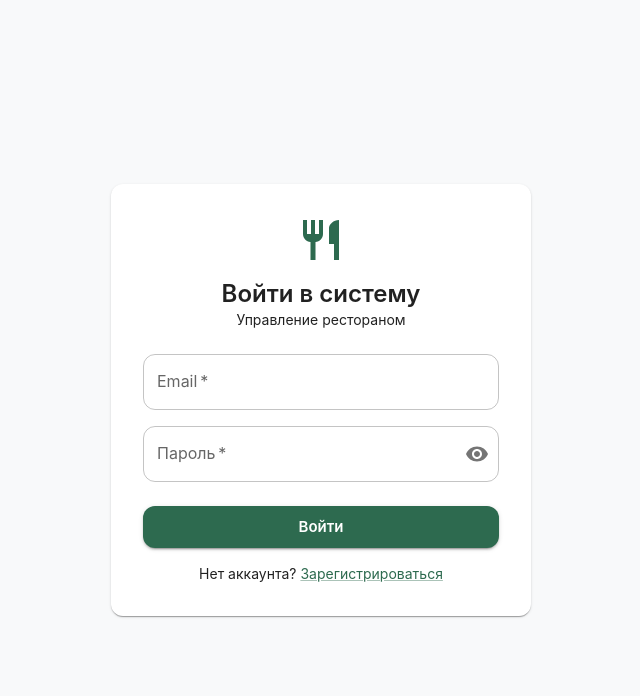
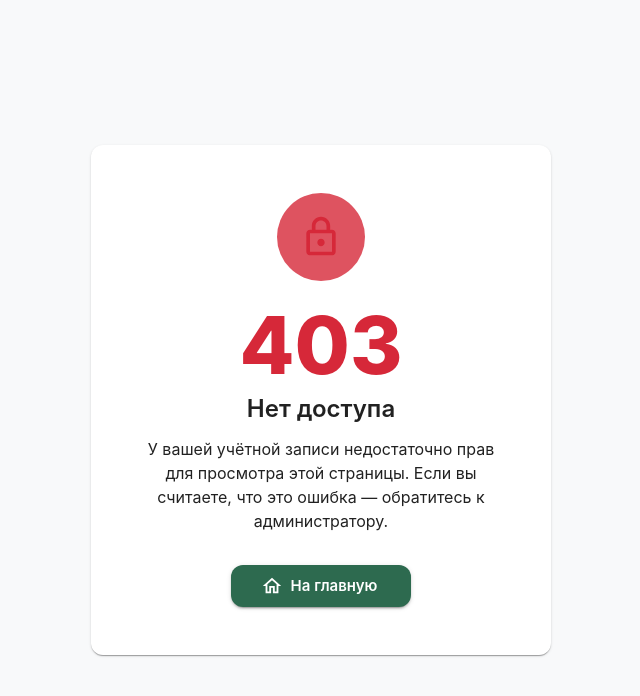
Before and after one commit to zvshkin/restaurant-app, a React (Vite) app: page /access-denied in a window 1280 px wide. Before the commit this address led to /login. Shown: the top 696 px of the page, without its empty margins (319-959 px from the left). Built offline with nearby package versions, Linux system fonts and the light colour scheme; no server answers.

Commit message:
ADD: real role guards and access denied page

```diff
--- a/src/App.jsx
+++ b/src/App.jsx
@@ -1,21 +1,22 @@
 import { Routes, Route, Navigate } from 'react-router-dom';
-import PrivateRoute   from './components/common/PrivateRoute';
-import AppLayout      from './components/layout/AppLayout';
-import LoginPage      from './pages/LoginPage';
-import RegisterPage   from './pages/RegisterPage';
-import DashboardPage  from './pages/DashboardPage';
-import InventoryPage  from './pages/InventoryPage';
-import MenuPage       from './pages/MenuPage';
+import PrivateRoute      from './components/common/PrivateRoute';
+import AppLayout         from './components/layout/AppLayout';
+import LoginPage         from './pages/LoginPage';
+import RegisterPage      from './pages/RegisterPage';
+import AccessDeniedPage  from './pages/AccessDeniedPage';
+import DashboardPage     from './pages/DashboardPage';
+import InventoryPage     from './pages/InventoryPage';
+import MenuPage          from './pages/MenuPage';
 
 export default function App() {
   return (
     <Routes>
-      {/* Публичные роуты */}
-      <Route path="/login"    element={<LoginPage />} />
-      <Route path="/register" element={<RegisterPage />} />
 
-      {/* Приватные роуты */}
-      <Route element={<PrivateRoute allowedRoles={['admin']} />}>
+      <Route path="/login"          element={<LoginPage />} />
+      <Route path="/register"       element={<RegisterPage />} />
+      <Route path="/access-denied"  element={<AccessDeniedPage />} />
+
+      <Route element={<PrivateRoute allowedRoles={['admin', 'chef']} />}>
         <Route element={<AppLayout />}>
           <Route path="/dashboard"           element={<DashboardPage />} />
           <Route path="/dashboard/inventory" element={<InventoryPage />} />
@@ -23,9 +24,24 @@ export default function App() {
         </Route>
       </Route>
 
-      {/* Редирект с корня */}
+      <Route element={<PrivateRoute allowedRoles={['admin']} />}>
+        <Route element={<AppLayout />}>
+          <Route
+            path="/admin"
+            element={
+              <Navigate to="/admin/users" replace />
+            }
+          />
+          <Route
+            path="/admin/users"
+            element={<DashboardPage />}
+          />
+        </Route>
+      </Route>
+
       <Route path="/" element={<Navigate to="/dashboard" replace />} />
       <Route path="*" element={<Navigate to="/dashboard" replace />} />
+
     </Routes>
   );
 }
--- a/src/components/common/PrivateRoute.jsx
+++ b/src/components/common/PrivateRoute.jsx
@@ -2,30 +2,45 @@ import { Navigate, Outlet } from 'react-router-dom';
 import { Box, CircularProgress } from '@mui/material';
 import { useAuth } from '../../contexts/AuthContext';
 
-/**
- * @param {string[]} allowedRoles - Роли с доступом. По умолчанию — любая роль.
- *                                  Например: allowedRoles={['admin']}
- */
 export default function PrivateRoute({ allowedRoles = [] }) {
   const { user, profile, loading } = useAuth();
 
   if (loading) {
     return (
-      <Box sx={{
-        minHeight: '100vh',
-        display: 'flex',
-        alignItems: 'center',
-        justifyContent: 'center',
-      }}>
+      <Box
+        sx={{
+          minHeight: '100vh',
+          display: 'flex',
+          alignItems: 'center',
+          justifyContent: 'center',
+        }}
+      >
         <CircularProgress />
       </Box>
     );
   }
 
-  if (!user) return <Navigate to="/login" replace />;
+  if (!user) {
+    return <Navigate to="/login" replace />;
+  }
 
-  if (allowedRoles.length > 0 && profile && !allowedRoles.includes(profile.role)) {
-    return <Navigate to="/dashboard" replace />;
+  if (!profile) {
+    return (
+      <Box
+        sx={{
+          minHeight: '100vh',
+          display: 'flex',
+          alignItems: 'center',
+          justifyContent: 'center',
+        }}
+      >
+        <CircularProgress />
+      </Box>
+    );
+  }
+
+  if (allowedRoles.length > 0 && !allowedRoles.includes(profile.role)) {
+    return <Navigate to="/access-denied" replace />;
   }
 
   return <Outlet />;
--- a/src/components/layout/Sidebar.jsx
+++ b/src/components/layout/Sidebar.jsx
@@ -1,38 +1,68 @@
 import { useLocation, useNavigate } from 'react-router-dom';
 import {
   Drawer, List, ListItem, ListItemButton, ListItemIcon,
-  ListItemText, Box, Typography, Divider,
+  ListItemText, Box, Typography, Divider, Chip,
 } from '@mui/material';
-import Dashboard from '@mui/icons-material/Dashboard';
-import Inventory2 from '@mui/icons-material/Inventory2';
-import RestaurantMenu from '@mui/icons-material/RestaurantMenu';
-import Restaurant from '@mui/icons-material/Restaurant';
+import {
+  Dashboard, Inventory2, RestaurantMenu,
+  Restaurant, AdminPanelSettings,
+} from '@mui/icons-material';
+import { useAuth } from '../../contexts/AuthContext';
 
 const NAV_ITEMS = [
-  { label: 'Панель',  path: '/dashboard',           icon: <Dashboard /> },
-  { label: 'Склад',   path: '/dashboard/inventory', icon: <Inventory2 /> },
-  { label: 'Меню',    path: '/dashboard/menu',      icon: <RestaurantMenu /> },
+  {
+    label: 'Панель',
+    path:  '/dashboard',
+    icon:  <Dashboard />,
+    roles: ['admin', 'chef'],
+  },
+  {
+    label: 'Склад',
+    path:  '/dashboard/inventory',
+    icon:  <Inventory2 />,
+    roles: ['admin', 'chef'],
+  },
+  {
+    label: 'Меню',
+    path:  '/dashboard/menu',
+    icon:  <RestaurantMenu />,
+    roles: ['admin', 'chef'],
+  },
 ];
+
+const ADMIN_ITEMS = [
+  {
+    label: 'Пользователи',
+    path:  '/admin/users',
+    icon:  <AdminPanelSettings />,
+    roles: ['admin'],
+  },
+];
+
+const ROLE_LABELS = {
+  admin:  { label: 'Администратор', color: 'primary' },
+  chef:   { label: 'Повар',         color: 'warning' },
+  client: { label: 'Клиент',        color: 'success' },
+};
 
 function SidebarContent() {
   const location = useLocation();
   const navigate  = useNavigate();
+  const { profile, role } = useAuth();
 
-  return (
-    <Box sx={{ display: 'flex', flexDirection: 'column', height: '100%' }}>
-      {/* Лого */}
-      <Box sx={{ p: 3, display: 'flex', alignItems: 'center', gap: 1 }}>
-        <Restaurant sx={{ color: 'primary.main', fontSize: 28 }} />
-        <Typography variant="h6" color="primary.main">
-          Ресторан
-        </Typography>
-      </Box>
-      <Divider />
+  const roleLabel = ROLE_LABELS[role] ?? null;
 
-      {/* Навигация */}
-      <List sx={{ mt: 1, px: 1 }}>
-        {NAV_ITEMS.map(item => {
-          const isActive = location.pathname === item.path;
+  const visibleNavItems = NAV_ITEMS.filter(
+    item => !item.roles || item.roles.includes(role)
+  );
+  const visibleAdminItems = ADMIN_ITEMS.filter(
+    item => !item.roles || item.roles.includes(role)
+  );
+
+  const renderItem = (item) => {
+    const isActive = location.pathname === item.path
+      || (item.path !== '/dashboard' && location.pathname.startsWith(item.path));
+
     return (
       <ListItem key={item.path} disablePadding sx={{ mb: 0.5 }}>
         <ListItemButton
@@ -53,26 +83,87 @@ function SidebarContent() {
         </ListItemButton>
       </ListItem>
     );
-        })}
+  };
+
+  return (
+    <Box sx={{ display: 'flex', flexDirection: 'column', height: '100%' }}>
+
+      <Box sx={{ p: 3 }}>
+        <Box sx={{ display: 'flex', alignItems: 'center', gap: 1, mb: 1.5 }}>
+          <Restaurant sx={{ color: 'primary.main', fontSize: 28 }} />
+          <Typography variant="h6" color="primary.main" fontWeight={700}>
+            Ресторан
+          </Typography>
+        </Box>
+
+        {profile && (
+          <Box>
+            <Typography variant="body2" fontWeight={600} noWrap>
+              {profile.full_name || profile.email}
+            </Typography>
+            {roleLabel && (
+              <Chip
+                label={roleLabel.label}
+                color={roleLabel.color}
+                size="small"
+                sx={{ mt: 0.5, fontSize: '0.7rem', height: 20 }}
+              />
+            )}
+          </Box>
+        )}
+      </Box>
+
+      <Divider />
+
+      <List sx={{ mt: 1, px: 1, flexGrow: 1 }}>
+        {visibleNavItems.map(renderItem)}
       </List>
+
+      {visibleAdminItems.length > 0 && (
+        <>
+          <Divider sx={{ mx: 2 }} />
+          <Box sx={{ px: 2, pt: 1.5, pb: 0.5 }}>
+            <Typography variant="caption" color="text.disabled" sx={{ fontWeight: 600, letterSpacing: 1 }}>
+              АДМИНИСТРИРОВАНИЕ
+            </Typography>
+          </Box>
+          <List sx={{ pb: 2, px: 1 }}>
+            {visibleAdminItems.map(renderItem)}
+          </List>
+        </>
+      )}
+
     </Box>
   );
 }
 
 export default function Sidebar({ drawerWidth, mobileOpen, onClose }) {
-  const drawerSx = { width: drawerWidth, flexShrink: 0,
-    '& .MuiDrawer-paper': { width: drawerWidth, boxSizing: 'border-box' } };
+  const drawerSx = {
+    width: drawerWidth,
+    flexShrink: 0,
+    '& .MuiDrawer-paper': {
+      width: drawerWidth,
+      boxSizing: 'border-box',
+    },
+  };
 
   return (
     <Box component="nav" sx={{ width: { sm: drawerWidth } }}>
-      {/* Mobile */}
-      <Drawer variant="temporary" open={mobileOpen} onClose={onClose}
-        ModalProps={{ keepMounted: true }} sx={{ display: { xs: 'block', sm: 'none' }, ...drawerSx }}>
+      <Drawer
+        variant="temporary"
+        open={mobileOpen}
+        onClose={onClose}
+        ModalProps={{ keepMounted: true }}
+        sx={{ display: { xs: 'block', sm: 'none' }, ...drawerSx }}
+      >
         <SidebarContent />
       </Drawer>
-      {/* Desktop */}
-      <Drawer variant="permanent" open
-        sx={{ display: { xs: 'none', sm: 'block' }, ...drawerSx }}>
+
+      <Drawer
+        variant="permanent"
+        open
+        sx={{ display: { xs: 'none', sm: 'block' }, ...drawerSx }}
+      >
         <SidebarContent />
       </Drawer>
     </Box>
--- /dev/null
+++ b/src/pages/AccessDeniedPage.jsx
@@ -0,0 +1,83 @@
+import { useNavigate } from 'react-router-dom';
+import {
+  Box, Typography, Button, Paper,
+} from '@mui/material';
+import { LockOutlined, HomeOutlined } from '@mui/icons-material';
+import { useAuth } from '../contexts/AuthContext';
+
+export default function AccessDeniedPage() {
+  const navigate = useNavigate();
+  const { role }  = useAuth();
+
+  const homeRoute = role === 'client' ? '/menu' : '/dashboard';
+
+  return (
+    <Box
+      sx={{
+        minHeight: '100vh',
+        display: 'flex',
+        alignItems: 'center',
+        justifyContent: 'center',
+        bgcolor: 'background.default',
+        p: 2,
+      }}
+    >
+      <Paper
+        sx={{
+          p: { xs: 4, sm: 6 },
+          maxWidth: 460,
+          width: '100%',
+          textAlign: 'center',
+        }}
+      >
+        <Box
+          sx={{
+            width: 88,
+            height: 88,
+            borderRadius: '50%',
+            bgcolor: 'error.light',
+            display: 'flex',
+            alignItems: 'center',
+            justifyContent: 'center',
+            mx: 'auto',
+            mb: 3,
+          }}
+        >
+          <LockOutlined sx={{ fontSize: 44, color: 'error.main' }} />
+        </Box>
+
+        <Typography
+          variant="h1"
+          sx={{
+            fontSize: '5rem',
+            fontWeight: 800,
+            color: 'error.main',
+            lineHeight: 1,
+            mb: 1,
+          }}
+        >
+          403
+        </Typography>
+
+        <Typography variant="h5" fontWeight={700} sx={{ mb: 1.5 }}>
+          Нет доступа
+        </Typography>
+
+        <Typography variant="body1" color="text.secondary" sx={{ mb: 4 }}>
+          У вашей учётной записи недостаточно прав для просмотра этой страницы.
+          Если вы считаете, что это ошибка — обратитесь к администратору.
+        </Typography>
+
+        <Button
+          variant="contained"
+          size="large"
+          startIcon={<HomeOutlined />}
+          onClick={() => navigate(homeRoute, { replace: true })}
+          sx={{ minWidth: 180 }}
+        >
+          На главную
+        </Button>
+      </Paper>
+    </Box>
+  );
+}
```
Lines whose indentation alone changed are shown as unchanged.
